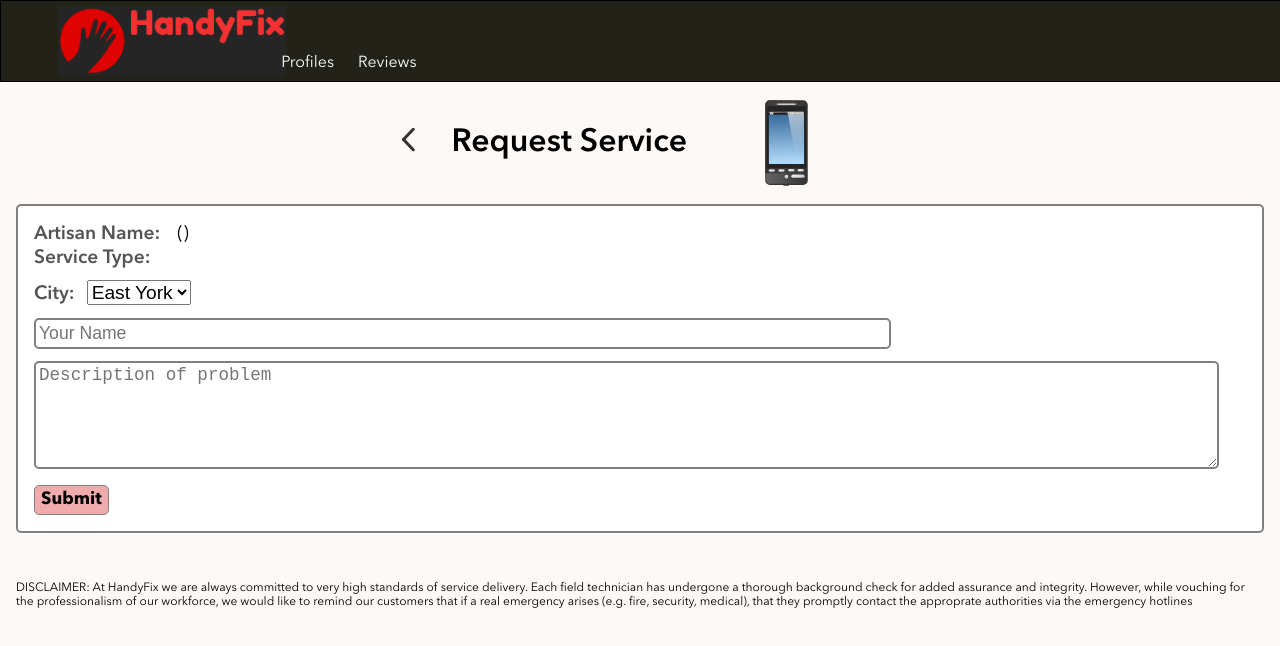
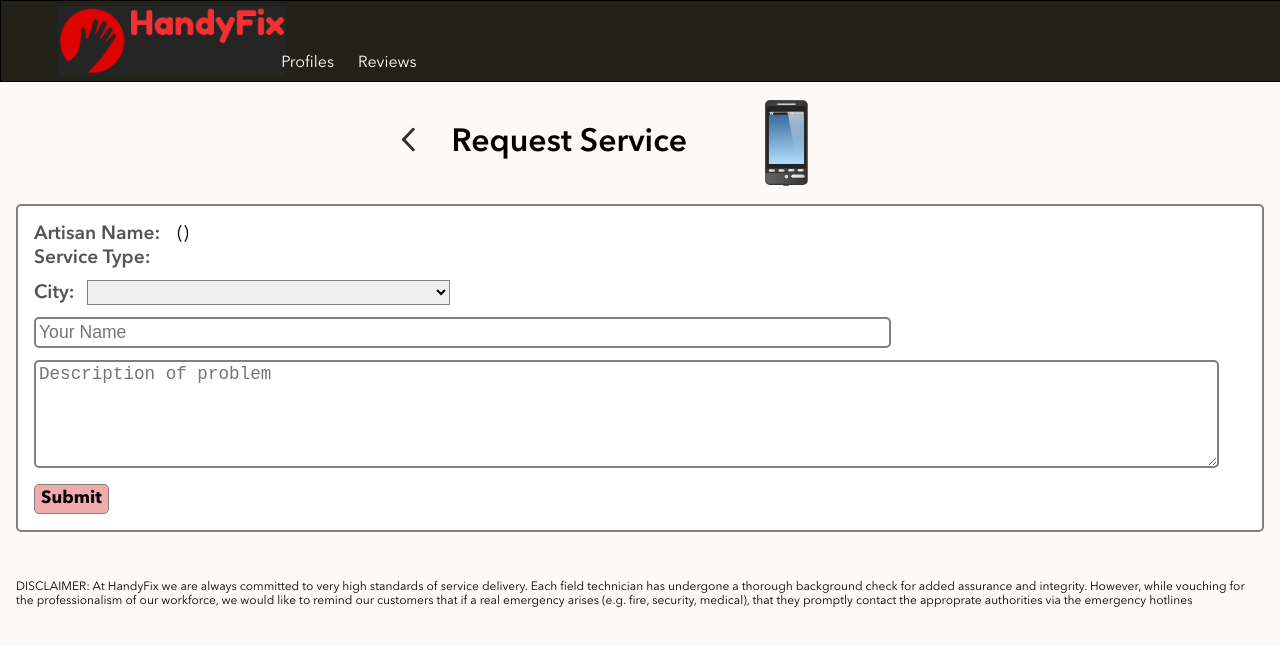
Before and after one commit to Nicoguname/handyfix, a React (Create React App) app in the folder client/: page /form1 in a window 1280 px wide. Shown: the top 646 px of the page. Built offline with nearby package versions, Linux system fonts and the light colour scheme; the HTML template or start-up script is replaced by a standard one.

Commit message:
completed setup of JSON files

```diff
--- a/client/src/component/Artisan/Artisan.js
+++ b/client/src/component/Artisan/Artisan.js
@@ -6,7 +6,14 @@ export class Artisan extends Component {
   render() {
     const { artisanName, trade, experience, rating, reviewCount, id } = this.props.artisanData;
 
-    console.log(this.props.artisanData.rating);
+    // console.log(this.props.artisanData.rating);
+
+    function myFunction() {
+      if(rating >= 4 ) {
+        document.getElementsByClassName("person__details--rating1").backgroundColor = "red";
+      }
+
+    }
 
     return (
         <div className="person__container">
@@ -23,8 +30,8 @@ export class Artisan extends Component {
         <div className="person__details">
           <div className="person__details--trade1">Trade:</div>
           <div className="person__details--trade">{trade}</div>
-          <div className="person__details--rating">(Revs. => {reviewCount} | </div>
-          <div className="person__details--rating1"> Avg. => {rating}*)</div>
+          <div className="person__details--rating">(Revs. --- {reviewCount} | </div>
+          <div className="person__details--rating1"> Avg. --- {rating}</div>
         </div>
         <div className="person__details">
           <div className="person__details--exp1">Experience:</div>
--- a/client/src/component/Artisan/Artisan.scss
+++ b/client/src/component/Artisan/Artisan.scss
@@ -24,7 +24,7 @@
         }
 
         &--name1, &--trade1, &--exp1 {
-            font-size: 1.3rem;
+            font-size: 1.1rem;
             font-family: $font-Avenir-Demi;
             color: #292727cb;
             margin: 0px 8px 8px 0;
--- a/client/src/component/Form/Form1.js
+++ b/client/src/component/Form/Form1.js
@@ -170,7 +170,8 @@ class Form1 extends Component {
           <div className="form__city">
             <label className="form__city1" htmlFor="city">City:</label>
             <select className="form__city2" value={city} onChange={this.handleCityChange}>
-              <option defaultValue="east York">East York</option>
+              <option defaultValue=""></option>
+              <option value="east york">East York</option>
               <option value="eglinton">Eglington</option>
               <option value="kipling">Kipling</option>
             </select>
--- a/client/src/component/Form/Form1.scss
+++ b/client/src/component/Form/Form1.scss
@@ -98,6 +98,12 @@
     }
 
     &__city2 {
+
+        font-size: 1rem;
+        width: 30%;
+        padding: 2px;
+        align-content: center;
         margin-top: 10px;
+        border: 1px solid grey;
     }
 }
--- a/client/src/component/Form/Form2.js
+++ b/client/src/component/Form/Form2.js
@@ -190,6 +190,7 @@ class Form2 extends Component {
           <div className="form2__rating">
             <label className="form2__rating1" htmlFor="rating">Rating:</label>
             <select className="form2__rating2" value={rating} onChange={this.handleRatingChange}>
+              <option defaultValue=""></option>
               <option value="1">1</option>
               <option value="2">2</option>
               <option value="3">3</option>
--- a/client/src/component/Form/Form2.scss
+++ b/client/src/component/Form/Form2.scss
@@ -36,7 +36,7 @@
 
         &__name1, &__service1, &__comm1, &__name4,
             &__rating1 {
-            font-size: 1.3rem;
+            font-size: 1.2rem;
             font-family: $font-Avenir-Demi;
             color: #292727cb;
             margin-right: 12px;
@@ -48,7 +48,7 @@
         }
 
         &__name2, &__service2 { //&__city2
-            font-size: 1.2rem;
+            font-size: 1.1rem;
             font-weight: 400;
 
             // margin-right: 12px;
```
Also changed, not shown: 2 other files (tests, documents, lock files or other folders).
